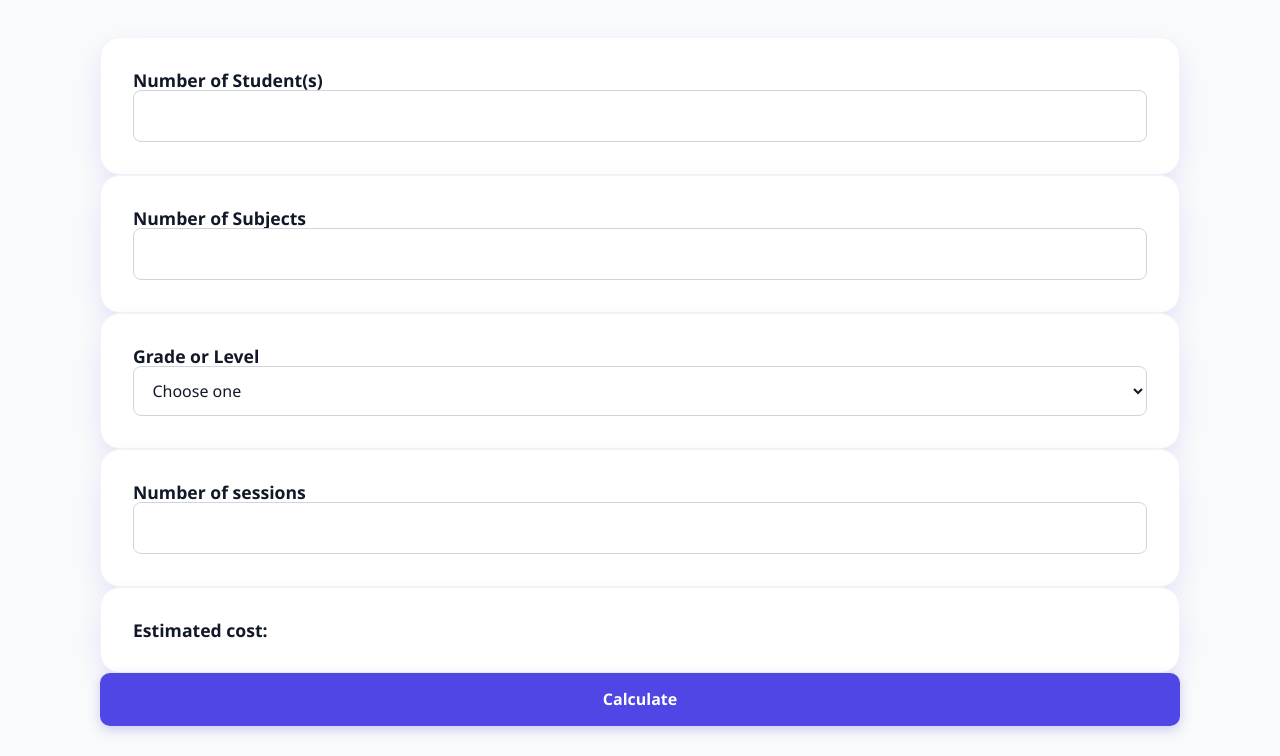
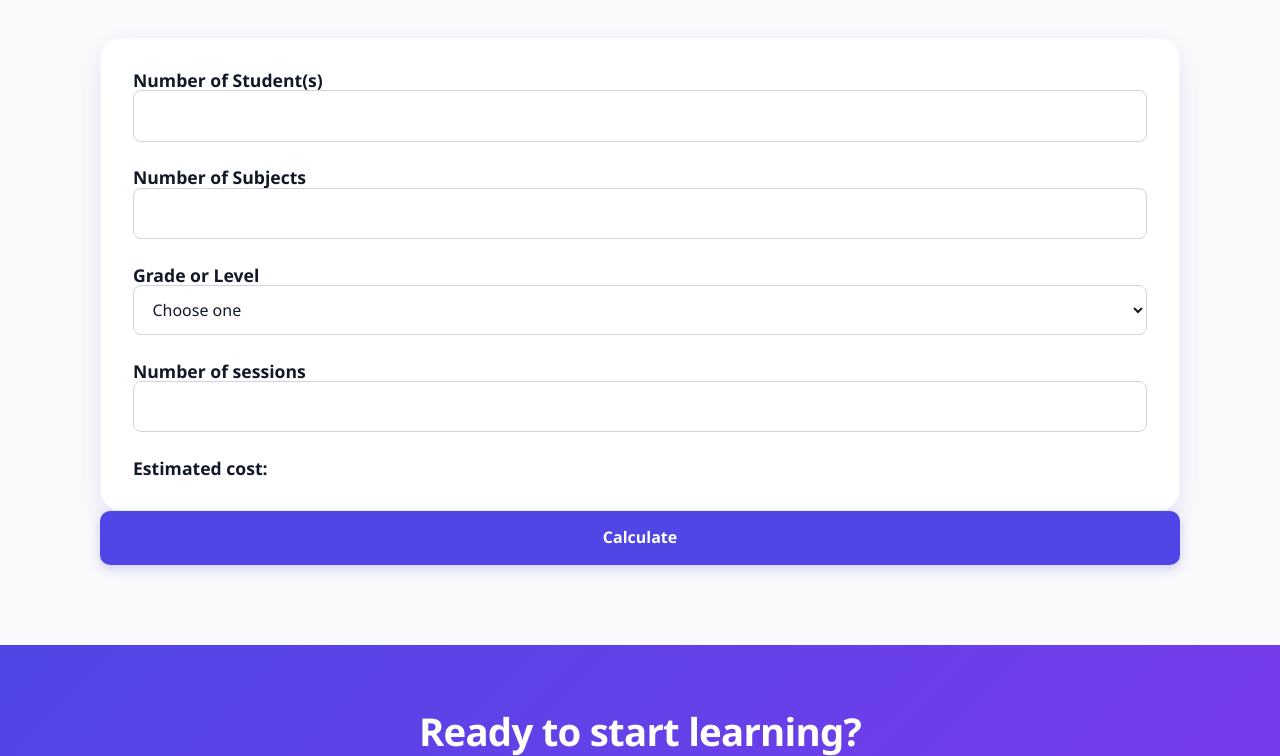
Before and after one commit to Mahlatse007/DevantTechnologies-learnhub, a plain HTML site: page index.html in a window 1280 px wide. Shown: the part 3588-4344 px from the top of the page. Drawn offline with Linux system fonts and the light colour scheme.

Commit message:
Fixed the estimate div

```diff
--- a/index.html
+++ b/index.html
@@ -88,26 +88,28 @@
                     <p>We charge per session, per subject, with no hidden fees. The total depends on the number of sessions you need.</p>
                 </div>
                 <div class="estimate-grid">
-                    <div class="card"><h3>Number of Student(s)</h3>
-                        <input id="nostudents" type="number" required>
-                    </div>
-                    <div class="card"><h3>Number of Subjects</h3>
-                        <input id="nosubjects" type="number" required>
-                    </div>
-                    <div class="card"><h3>Grade or Level</h3>
+                    <div class="card">
+
+                        <h3>Number of Student(s)</h3>
+                        <input id="nostudents" type="number" required><br><br>
+
+                        <h3>Number of Subjects</h3>
+                        <input id="nosubjects" type="number" required><br><br>
+
+                        <h3>Grade or Level</h3>
                         <select id="grade" required><option value="" selected disabled>Choose one</option>
                             <option value="Grade 8 - Grade 9">Grade 8 - Grade 9</option>
                             <option value="Grade 10 - Grade 12">Grade 10 - Grade 12</option>
-                            <option value="Undergraduate">Undergraduate</option></select>
+                            <option value="Undergraduate">Undergraduate</option></select><br><br>
+
+                        <h3>Number of sessions</h3>
+                        <input id="nosession" type="number" required><br><br>
+
+                        <h3>Estimated cost:</h3><p class="cost" id="estimate-cost" role="alert"></p></div>
+                        <button class="btn block" type="submit" id="estimate-btn">
+                            Calculate
+                        </button>
                     </div>
-                    <div class="card"><h3>Number of sessions</h3>
-                        <input id="nosession" type="number" required>
-                    </div>
-                    <div class="card"><h3>Estimated cost:</h3><p class="cost" id="estimate-cost" role="alert"></p></div>
-                    <button class="btn block" type="submit" id="estimate-btn">
-                        Calculate
-                    </button>
-
                 </div>
             </div>
         </section>
```
